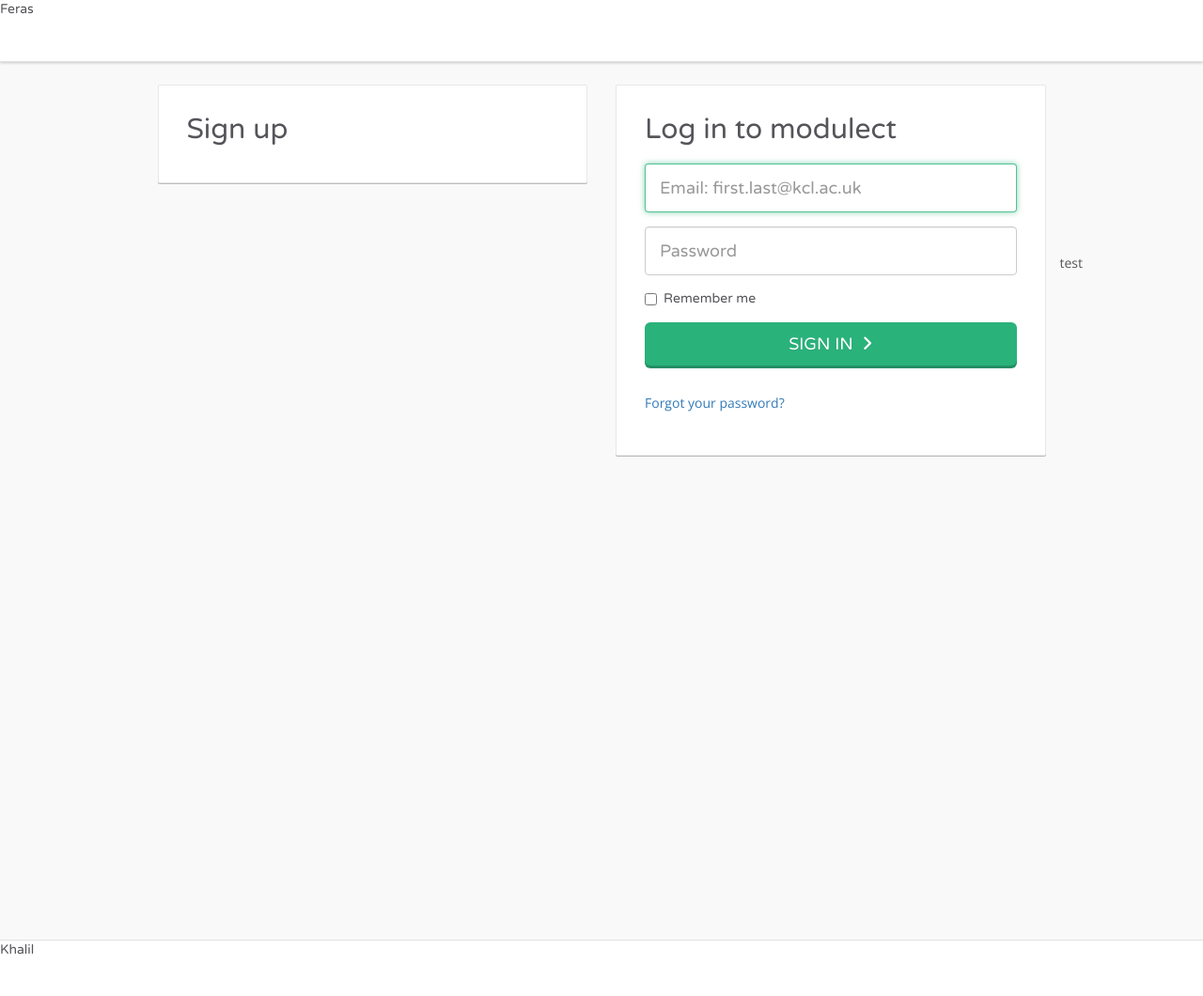
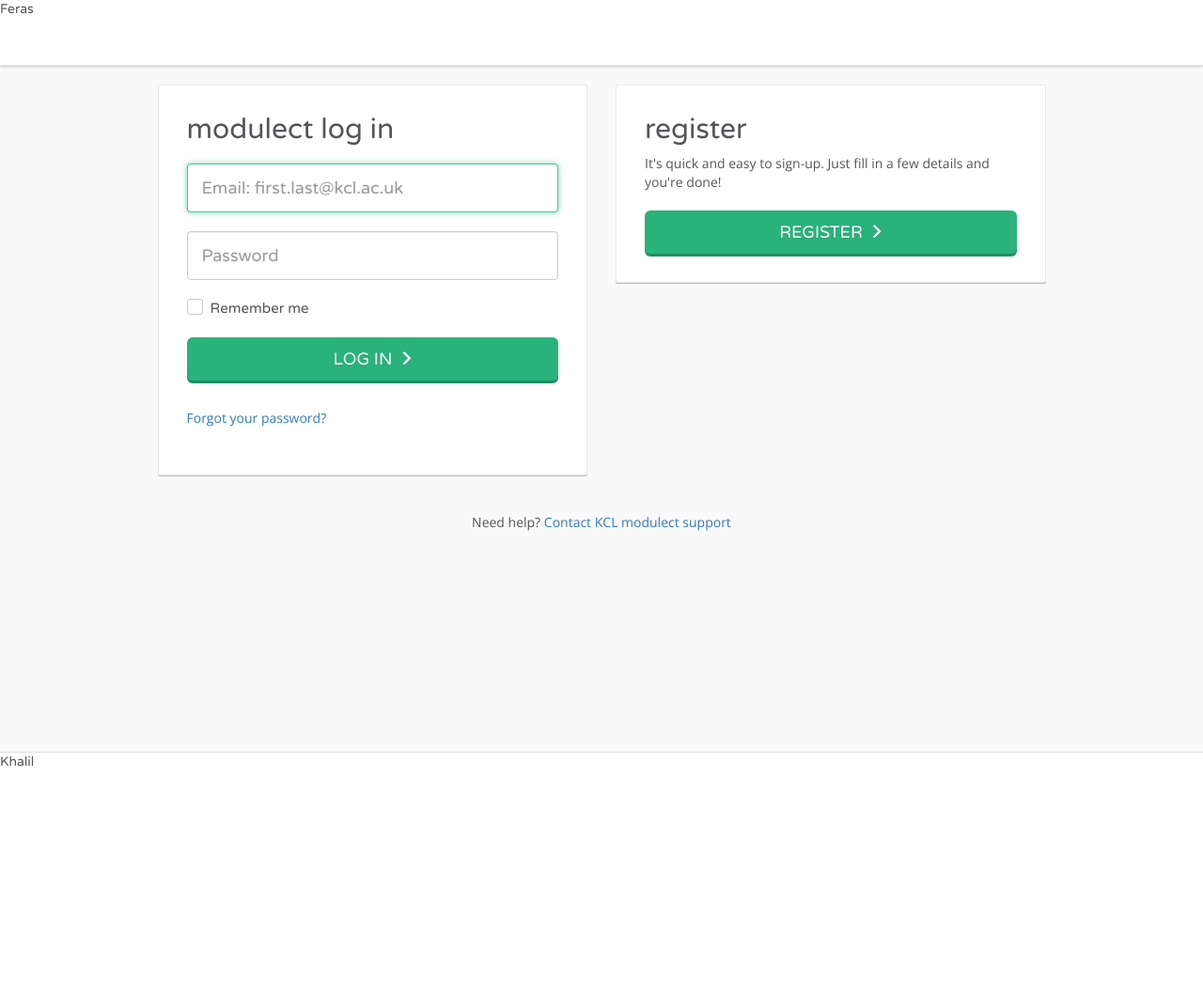
Before and after one commit to haarismemon/modulect, a PHP site: page /login.php in a window 1280 px wide. Shown: the whole page at 94% size. After the commit the page ends 816 px from the top, so only its background shows below. Run offline with PHP 8.4, Linux system fonts and the light colour scheme; some libraries are stand-ins or nearby versions.

Commit message:
Complete the login page template

```diff
--- /dev/null
+++ b/1website/awesome-bootstrap-checkbox.css
@@ -0,0 +1,326 @@
+.checkbox {
+  padding-left: 20px;
+}
+.checkbox label {
+  display: inline-block;
+  vertical-align: middle;
+  position: relative;
+  padding-left: 5px;
+}
+.checkbox label::before {
+  content: "";
+  display: inline-block;
+  position: absolute;
+  width: 17px;
+  height: 17px;
+  left: 0;
+  margin-left: -20px;
+  border: 1px solid #cccccc;
+  border-radius: 3px;
+  background-color: #fff;
+  -webkit-transition: border 0.15s ease-in-out, color 0.15s ease-in-out;
+  -o-transition: border 0.15s ease-in-out, color 0.15s ease-in-out;
+  transition: border 0.15s ease-in-out, color 0.15s ease-in-out;
+}
+.checkbox label::after {
+  display: inline-block;
+  position: absolute;
+  width: 16px;
+  height: 16px;
+  left: 0;
+  top: 0;
+  margin-left: -20px;
+  padding-left: 3px;
+  padding-top: 1px;
+  font-size: 11px;
+  color: #555555;
+}
+.checkbox input[type="checkbox"],
+.checkbox input[type="radio"] {
+  opacity: 0;
+  z-index: 1;
+  cursor: pointer;
+}
+.checkbox input[type="checkbox"]:focus + label::before,
+.checkbox input[type="radio"]:focus + label::before {
+  /**outline: thin dotted;
+  outline: 5px auto -webkit-focus-ring-color;**/
+  outline-offset: -2px;
+}
+.checkbox input[type="checkbox"]:checked + label::after,
+.checkbox input[type="radio"]:checked + label::after {
+  font-family: "FontAwesome";
+  content: "\f00c";
+}
+.checkbox input[type="checkbox"]:indeterminate + label::after,
+.checkbox input[type="radio"]:indeterminate + label::after {
+  display: block;
+  content: "";
+  width: 10px;
+  height: 3px;
+  background-color: #555555;
+  border-radius: 2px;
+  margin-left: -16.5px;
+  margin-top: 7px;
+}
+.checkbox input[type="checkbox"]:disabled,
+.checkbox input[type="radio"]:disabled {
+  cursor: not-allowed;
+}
+.checkbox input[type="checkbox"]:disabled + label,
+.checkbox input[type="radio"]:disabled + label {
+  opacity: 0.65;
+}
+.checkbox input[type="checkbox"]:disabled + label::before,
+.checkbox input[type="radio"]:disabled + label::before {
+  background-color: #eeeeee;
+  cursor: not-allowed;
+}
+.checkbox.checkbox-circle label::before {
+  border-radius: 50%;
+}
+.checkbox.checkbox-inline {
+  margin-top: 0;
+}
+
+.checkbox-primary input[type="checkbox"]:checked + label::before,
+.checkbox-primary input[type="radio"]:checked + label::before {
+  background-color: #337ab7;
+  border-color: #337ab7;
+}
+.checkbox-primary input[type="checkbox"]:checked + label::after,
+.checkbox-primary input[type="radio"]:checked + label::after {
+  color: #fff;
+}
+
+.checkbox-danger input[type="checkbox"]:checked + label::before,
+.checkbox-danger input[type="radio"]:checked + label::before {
+  background-color: #d9534f;
+  border-color: #d9534f;
+}
+.checkbox-danger input[type="checkbox"]:checked + label::after,
+.checkbox-danger input[type="radio"]:checked + label::after {
+  color: #fff;
+}
+
+.checkbox-info input[type="checkbox"]:checked + label::before,
+.checkbox-info input[type="radio"]:checked + label::before {
+  background-color: #5bc0de;
+  border-color: #5bc0de;
+}
+.checkbox-info input[type="checkbox"]:checked + label::after,
+.checkbox-info input[type="radio"]:checked + label::after {
+  color: #fff;
+}
+
+.checkbox-warning input[type="checkbox"]:checked + label::before,
+.checkbox-warning input[type="radio"]:checked + label::before {
+  background-color: #f0ad4e;
+  border-color: #f0ad4e;
+}
+.checkbox-warning input[type="checkbox"]:checked + label::after,
+.checkbox-warning input[type="radio"]:checked + label::after {
+  color: #fff;
+}
+
+.checkbox-success input[type="checkbox"]:checked + label::before,
+.checkbox-success input[type="radio"]:checked + label::before {
+  background-color: #5cb85c;
+  border-color: #5cb85c;
+}
+.checkbox-success input[type="checkbox"]:checked + label::after,
+.checkbox-success input[type="radio"]:checked + label::after {
+  color: #fff;
+}
+
+.checkbox-primary input[type="checkbox"]:indeterminate + label::before,
+.checkbox-primary input[type="radio"]:indeterminate + label::before {
+  background-color: #337ab7;
+  border-color: #337ab7;
+}
+
+.checkbox-primary input[type="checkbox"]:indeterminate + label::after,
+.checkbox-primary input[type="radio"]:indeterminate + label::after {
+  background-color: #fff;
+}
+
+.checkbox-danger input[type="checkbox"]:indeterminate + label::before,
+.checkbox-danger input[type="radio"]:indeterminate + label::before {
+  background-color: #d9534f;
+  border-color: #d9534f;
+}
+
+.checkbox-danger input[type="checkbox"]:indeterminate + label::after,
+.checkbox-danger input[type="radio"]:indeterminate + label::after {
+  background-color: #fff;
+}
+
+.checkbox-info input[type="checkbox"]:indeterminate + label::before,
+.checkbox-info input[type="radio"]:indeterminate + label::before {
+  background-color: #5bc0de;
+  border-color: #5bc0de;
+}
+
+.checkbox-info input[type="checkbox"]:indeterminate + label::after,
+.checkbox-info input[type="radio"]:indeterminate + label::after {
+  background-color: #fff;
+}
+
+.checkbox-warning input[type="checkbox"]:indeterminate + label::before,
+.checkbox-warning input[type="radio"]:indeterminate + label::before {
+  background-color: #f0ad4e;
+  border-color: #f0ad4e;
+}
+
+.checkbox-warning input[type="checkbox"]:indeterminate + label::after,
+.checkbox-warning input[type="radio"]:indeterminate + label::after {
+  background-color: #fff;
+}
+
+.checkbox-success input[type="checkbox"]:indeterminate + label::before,
+.checkbox-success input[type="radio"]:indeterminate + label::before {
+  background-color: #5cb85c;
+  border-color: #5cb85c;
+}
+
+.checkbox-success input[type="checkbox"]:indeterminate + label::after,
+.checkbox-success input[type="radio"]:indeterminate + label::after {
+  background-color: #fff;
+}
+
+.radio {
+  padding-left: 20px;
+}
+.radio label {
+  display: inline-block;
+  vertical-align: middle;
+  position: relative;
+  padding-left: 5px;
+}
+.radio label::before {
+  content: "";
+  display: inline-block;
+  position: absolute;
+  width: 17px;
+  height: 17px;
+  left: 0;
+  margin-left: -20px;
+  border: 1px solid #cccccc;
+  border-radius: 50%;
+  background-color: #fff;
+  -webkit-transition: border 0.15s ease-in-out;
+  -o-transition: border 0.15s ease-in-out;
+  transition: border 0.15s ease-in-out;
+}
+.radio label::after {
+  display: inline-block;
+  position: absolute;
+  content: " ";
+  width: 11px;
+  height: 11px;
+  left: 3px;
+  top: 3px;
+  margin-left: -20px;
+  border-radius: 50%;
+  background-color: #555555;
+  -webkit-transform: scale(0, 0);
+  -ms-transform: scale(0, 0);
+  -o-transform: scale(0, 0);
+  transform: scale(0, 0);
+  -webkit-transition: -webkit-transform 0.1s cubic-bezier(0.8, -0.33, 0.2, 1.33);
+  -moz-transition: -moz-transform 0.1s cubic-bezier(0.8, -0.33, 0.2, 1.33);
+  -o-transition: -o-transform 0.1s cubic-bezier(0.8, -0.33, 0.2, 1.33);
+  transition: transform 0.1s cubic-bezier(0.8, -0.33, 0.2, 1.33);
+}
+.radio input[type="radio"] {
+  opacity: 0;
+  z-index: 1;
+  cursor: pointer;
+}
+.radio input[type="radio"]:focus + label::before {
+/**  outline: thin dotted;
+  outline: 5px auto -webkit-focus-ring-color;**/
+  outline-offset: -2px;
+}
+.radio input[type="radio"]:checked + label::after {
+  -webkit-transform: scale(1, 1);
+  -ms-transform: scale(1, 1);
+  -o-transform: scale(1, 1);
+  transform: scale(1, 1);
+}
+.radio input[type="radio"]:disabled {
+  cursor: not-allowed;
+}
+.radio input[type="radio"]:disabled + label {
+  opacity: 0.65;
+}
+.radio input[type="radio"]:disabled + label::before {
+  cursor: not-allowed;
+}
+.radio.radio-inline {
+  margin-top: 0;
+}
+
+.radio-primary input[type="radio"] + label::after {
+  background-color: #337ab7;
+}
+.radio-primary input[type="radio"]:checked + label::before {
+  border-color: #337ab7;
+}
+.radio-primary input[type="radio"]:checked + label::after {
+  background-color: #337ab7;
+}
+
+.radio-danger input[type="radio"] + label::after {
+  background-color: #d9534f;
+}
+.radio-danger input[type="radio"]:checked + label::before {
+  border-color: #d9534f;
+}
+.radio-danger input[type="radio"]:checked + label::after {
+  background-color: #d9534f;
+}
+
+.radio-info input[type="radio"] + label::after {
+  background-color: #5bc0de;
+}
+.radio-info input[type="radio"]:checked + label::before {
+  border-color: #5bc0de;
+}
+.radio-info input[type="radio"]:checked + label::after {
+  background-color: #5bc0de;
+}
+
+.radio-warning input[type="radio"] + label::after {
+  background-color: #f0ad4e;
+}
+.radio-warning input[type="radio"]:checked + label::before {
+  border-color: #f0ad4e;
+}
+.radio-warning input[type="radio"]:checked + label::after {
+  background-color: #f0ad4e;
+}
+
+.radio-success input[type="radio"] + label::after {
+  background-color: #5cb85c;
+}
+.radio-success input[type="radio"]:checked + label::before {
+  border-color: #5cb85c;
+}
+.radio-success input[type="radio"]:checked + label::after {
+  background-color: #5cb85c;
+}
+
+input[type="checkbox"].styled:checked + label:after,
+input[type="radio"].styled:checked + label:after {
+  font-family: 'FontAwesome';
+  content: "\f00c";
+}
+input[type="checkbox"] .styled:checked + label::before,
+input[type="radio"] .styled:checked + label::before {
+  color: #fff;
+}
+input[type="checkbox"] .styled:checked + label::after,
+input[type="radio"] .styled:checked + label::after {
+  color: #fff;
+}
--- a/1website/login.php
+++ b/1website/login.php
@@ -5,101 +5,9 @@
 <head>
     <title>modulect | welcome</title>
     <meta name="viewport" content="width=device-width, initial-scale=1">
-    <link rel="stylesheet" href="https://maxcdn.bootstrapcdn.com/bootstrap/3.3.7/css/bootstrap.min.css">
     <script type="text/javascript" src="https://ajax.googleapis.com/ajax/libs/jquery/1.7.2/jquery.min.js"></script>
     <script src="https://use.fontawesome.com/bbc851b668.js"></script>
-    <style>
-        @import url('https://fonts.googleapis.com/css?family=Raleway|Open+Sans|Varela+Round');
-        ::selection {
-            background: rgba(61, 201, 179, 0.6);
-            /* WebKit/Blink Browsers */
-        }
-        ::-moz-selection {
-            background: rgba(61, 201, 179, 0.6);
-            /* Gecko Browsers */
-        }
-        body {
-            font-family: "Varela Round";
-            color: #555459
-        }
-        p {
-            font-family: "Open Sans"
-        }
-        header {
-            position: fixed;
-            height: 60px;
-            border-bottom: 1px solid #dfe2e1;
-            box-shadow: 0px 1px 3px 0px rgba(0, 0, 0, 0.2);
-            transition: top 0.3s ease-in-out;
-            height: 66px;
-            width: 100%;
-            background: white;
-            z-index: 1000000000;
-        }
-        footer {
-            height: 60px;
-            border-top: 1px solid #dfe2e1;
-        }
-        #page {
-            min-height: 1000px;
-            background: #f9f9f9;
-            padding-top: 90px;
-        }
-        .login-card {
-            background-color: #fff;
-            border-radius: 2px;
-            box-shadow: 0 1px 0 rgba(0, 0, 0, .25);
-            padding: 10px 30px 30px 30px;
-            border: 1px solid #e8e8e8;
-        }
-        #login-area {
-            margin-top: 20px;
-        }
-
-#login-area .form-control{
-
-font-size:18px;
-
-    padding: 25px 15px;
-}
-
-textarea:focus, input:focus, .uneditable-input:focus {
-    border-color: rgba(42, 178, 123, 0.8) !important;
-    box-shadow: 0 0.4px 0.4px rgba(42, 178, 123, 0.075) inset, 0 0 6px rgba(42, 178, 123, 0.6) !important;
-    outline: 0 none !important;
-}
-
-.btn {
-
-
-  background: #2ab27b;
-    text-shadow: 0 1px 1px rgba(0,0,0,.1);
-    text-transform: uppercase;
-    box-shadow: 0px 3px 0px 0px #228e62;
-
-    color: #fff;
-    -webkit-transition: all 0.5s;
-    -moz-transition: all 0.5s;
-    -o-transition: all 0.5s;
-    transition: all 0.5s;
-
-  }
-    .btn:hover, .btn:focus {
-        background: rgba(42, 178, 123, 0.7);
-        color: #fff;
-    }
-    .btn:active{background:#14563b;
-    box-shadow: 0px 3px 0px 0px #228e62;}
-
-        @media (max-width: 800px) {
-            header {
-                position: absolute;
-            }
-            [class*="col-"] {
-                margin-bottom: 15px;
-            }
-        }
-    </style>
+    <link rel="stylesheet" href="style.css">
 </head>
 
 <body>
@@ -112,14 +20,10 @@ textarea:focus, input:focus, .uneditable-input:focus {
 
             <div class="row">
 
+
                 <div class="col-md-5 col-md-offset-1">
                     <div class="col-md-12 login-card">
-                        <h2>Sign up</h2>
-                    </div>
-                </div>
-                <div class="col-md-5">
-                    <div class="col-md-12 login-card">
-                        <h2>Log in to modulect</h2>
+                        <h2>modulect log in</h2>
 
                         <div id="login-area">
                             <form class="form-signin">
@@ -133,38 +37,56 @@ textarea:focus, input:focus, .uneditable-input:focus {
                                 </div>
                                 <div class="form-group">
                                     <div class="checkbox">
-                                        <label>
-                                            <input type="checkbox" value="remember-me"> Remember me
+
+                                        <input type="checkbox" id="remember-me" value="remember-me">
+                                        <label for="remember-me">Remember me
                                         </label>
                                     </div>
                                 </div>
                                 <div class="form-group">
-                                    <button class="btn btn-lg btn-block" type="submit">Sign in&nbsp;&nbsp;<i class="fa fa-angle-right" aria-hidden="true"></i></button>
+                                    <button class="btn btn-lg btn-block" type="submit">Log in&nbsp;&nbsp;<i class="fa fa-angle-right" aria-hidden="true"></i>
+                                    </button>
                                 </div>
                                 <div class="form-group">
-                                  <p style="margin-top:30px;"><a href="#">Forgot your password?</a></p>
+                                    <p style="margin-top:30px;"><a href="#">Forgot your password?</a>
+                                    </p>
                                 </div>
                             </form>
                         </div>
 
 
                     </div>
+
+
+
+
+
                 </div>
 
-                <br />
-                <br />
-                <br />
-                <br />
-                <br />
-                <br />
-                <br />
-                <br />
-                <br />
-                <p>test</p>
+
+
+                <div class="col-md-5">
+                    <div class="col-md-12 login-card">
+                        <h2>register</h2>
+                        <p>It's quick and easy to sign-up. Just fill in a few details and you're done!</p>
+                        <div style="margin-top:20px;"><a class="btn btn-lg btn-block" type="submit">register&nbsp;&nbsp;<i class="fa fa-angle-right" aria-hidden="true"></i></a>
+                        </div>
+
+                    </div>
+                </div>
+
+
             </div>
 
+            <div class="row" style="margin-top:40px;">
+                <div class="col-md-12 text-center">
+                    <p>Need help? <a href="#">Contact KCL modulect support</a>
+                    </p>
+
+                </div>
+
+            </div>
         </div>
-
 
 
     </div>
--- /dev/null
+++ b/1website/style.css
@@ -0,0 +1,94 @@
+@import url('https://maxcdn.bootstrapcdn.com/bootstrap/3.3.7/css/bootstrap.min.css');
+@import url('https://fonts.googleapis.com/css?family=Raleway|Open+Sans|Varela+Round');
+@import url('awesome-bootstrap-checkbox.css');
+::selection {
+    background: rgba(61, 201, 179, 0.6);
+    /* WebKit/Blink Browsers */
+}
+::-moz-selection {
+    background: rgba(61, 201, 179, 0.6);
+    /* Gecko Browsers */
+}
+body {
+    font-family: "Varela Round";
+    color: #555459
+}
+p {
+    font-family: "Open Sans"
+}
+header {
+    position: fixed;
+    height: 60px;
+    border-bottom: 1px solid #dfe2e1;
+    box-shadow: 0px 1px 3px 0px rgba(0, 0, 0, 0.2);
+    transition: top 0.3s ease-in-out;
+    height: 70px;
+    width: 100%;
+    background: white;
+    z-index: 1000000000;
+}
+footer {
+    height: 60px;
+    border-top: 1px solid #dfe2e1;
+}
+#page {
+    min-height: 800px;
+    background: #f9f9f9;
+    padding-top: 90px;
+    padding-bottom:20px;
+}
+.login-card {
+    background-color: #fff;
+    border-radius: 2px;
+    box-shadow: 0 1px 0 rgba(0, 0, 0, .25);
+    padding: 10px 30px 30px 30px;
+    border: 1px solid #e8e8e8;
+}
+#login-area {
+    margin-top: 20px;
+}
+
+label {font-size:15px;-webkit-user-select:none;}
+
+.form-control {
+    font-size: 18px;
+    padding: 25px 15px;
+}
+textarea:focus,
+input:focus,
+.uneditable-input:focus {
+    border-color: rgba(42, 178, 123, 0.8) !important;
+    box-shadow: 0 0.4px 0.4px rgba(42, 178, 123, 0.075) inset, 0 0 6px rgba(42, 178, 123, 0.6) !important;
+    outline: 0 none !important;
+}
+.btn {
+    color: #fff;
+    background: #2ab27b;
+    text-shadow: 0 1px 1px rgba(0, 0, 0, .1);
+    text-transform: uppercase;
+    box-shadow: 0px 3px 0px 0px #228e62;
+    -webkit-transition: all 0.5s;
+    -moz-transition: all 0.5s;
+    -o-transition: all 0.5s;
+    transition: all 0.5s;
+}
+.btn:hover,
+.btn:focus {
+    background: rgba(42, 178, 123, 0.7);
+    color: #fff;
+}
+.btn:active {
+    background: #14563b;
+    box-shadow: 0px 3px 0px 0px #228e62;
+}
+
+.form-group{margin-bottom:20px;}
+
+@media (max-width: 800px) {
+    header {
+        position: absolute;
+    }
+    [class*="col-"] {
+        margin-bottom: 15px;
+    }
+}
```
